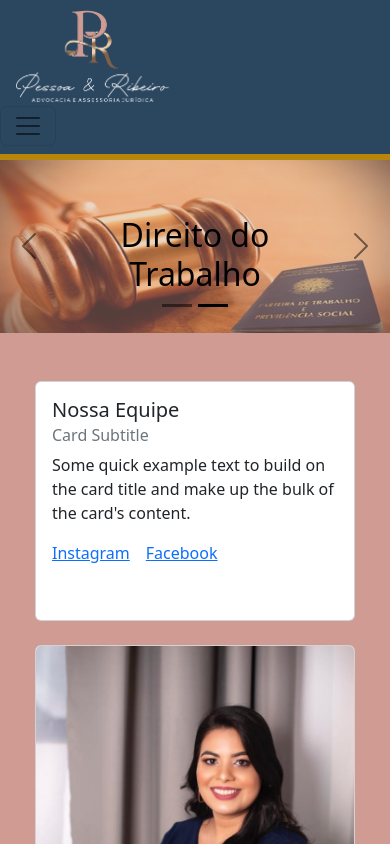
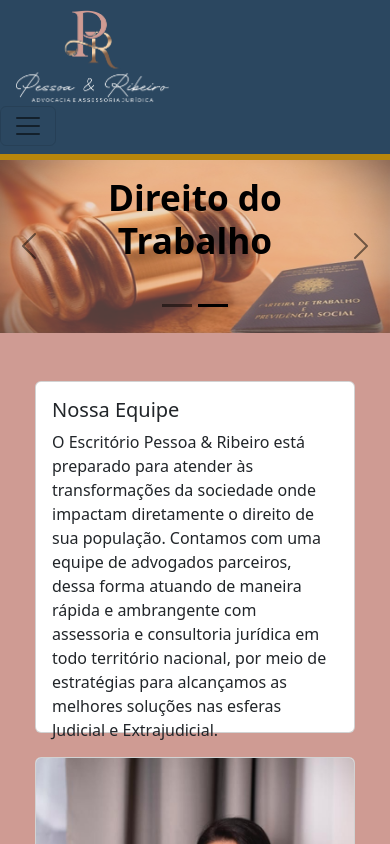
Before and after one commit to ismaelfsjunior/pessoaeribeiro, a React (Create React App) app: page / in a window 390 px wide. Shown: the top 844 px of the page. Built offline with nearby package versions, Linux system fonts and the light colour scheme.

Commit message:
Ajustes no sites

```diff
--- a/src/Components/Home/index.js
+++ b/src/Components/Home/index.js
@@ -37,16 +37,13 @@ const Hero = () => {
             <Container>
                 <Row className="d-flex justify-content-center " xs="auto">
                     <Col className="mt-4">
-                        <Card style={{ width: '20rem', height: '15rem' }}>
+                        <Card style={{ width: '20rem', height: '22rem' }}>
                         <Card.Body>
                             <Card.Title>Nossa Equipe</Card.Title>
-                            <Card.Subtitle className="mb-2 text-muted">Card Subtitle</Card.Subtitle>
                             <Card.Text>
-                            Some quick example text to build on the card title and make up the
-                            bulk of the card's content.
+                                O Escritório Pessoa & Ribeiro está preparado para atender às transformações da sociedade  onde impactam diretamente o direito de sua população.
+                                Contamos com uma equipe de advogados parceiros, dessa forma atuando de maneira rápida e ambrangente com assessoria e consultoria jurídica em todo território nacional, por meio de estratégias para alcançamos as melhores soluções nas esferas Judicial e Extrajudicial.
                             </Card.Text>
-                            <Card.Link href="#">Instagram</Card.Link>
-                            <Card.Link href="#">Facebook</Card.Link>
                         </Card.Body>
                         </Card>
                     </Col>
@@ -56,8 +53,8 @@ const Hero = () => {
                         <Card.Body>
                             <Card.Title>Vanessa Pessoa</Card.Title>
                             <Card.Text>
-                            {/* Some quick example text to build on the card title and make up the
-                            bulk of the card's content. */}
+                                Advogada – OAB/ MA – 22.135, Pós Graduada em Direito do Trabalho e Processo do Trabalho, Pós Graduanda em Direito de Família e Sucessões.
+                                Atua na advocacia consultiva e contenciosa. Com experiência na condução de casos desde as fases pre-processuais, até as instâncias de julgamento final.
                             </Card.Text>
                         </Card.Body>
                         </Card>
@@ -68,8 +65,8 @@ const Hero = () => {
                         <Card.Body>
                             <Card.Title>Zesiane Ribeiro</Card.Title>
                             <Card.Text>
-                            {/* Some quick example text to build on the card title and make up the
-                            bulk of the card's content. */}
+                                Advogada – OAB/ MA – 21.705, Pós Graduada em Direito Civil e Processo Cível, Pós Graduanda em Direito de Família e Sucessões.
+                                Advocacia voltada para a prestação de serviço de maneira rápida e efetiva, com soluções inovadoras e avançadas, visando sempre a satisfação do seu cliente.
                             </Card.Text>
                         </Card.Body>
                         </Card>
@@ -77,6 +74,7 @@ const Hero = () => {
                 </Row>
             </Container>
             </section>
+
     </div>
     );
 }
--- a/src/Components/Home/index.scss
+++ b/src/Components/Home/index.scss
@@ -10,13 +10,25 @@
 
 .carousel-caption {
     color: #000000 !important;
-    align-items: center;
+    margin-bottom: 15rem;
+    h1 {
+        font-size: 5rem !important;
+        align-items: center !important;
+        font-weight: 800 !important;
+    }
 
 }
 
 @media screen and (max-width: 570px) {
-    .carousel-caption h1 {
-        font-size: 2rem;
-        margin: 0;
+    .carousel-caption {
+        margin-bottom: 2rem;
+        h1 {
+            font-size: 2.2rem !important;
+            margin: 0 !important;
+        }
     }
 }
+
+a {
+    text-decoration: none !important;
+}
```
